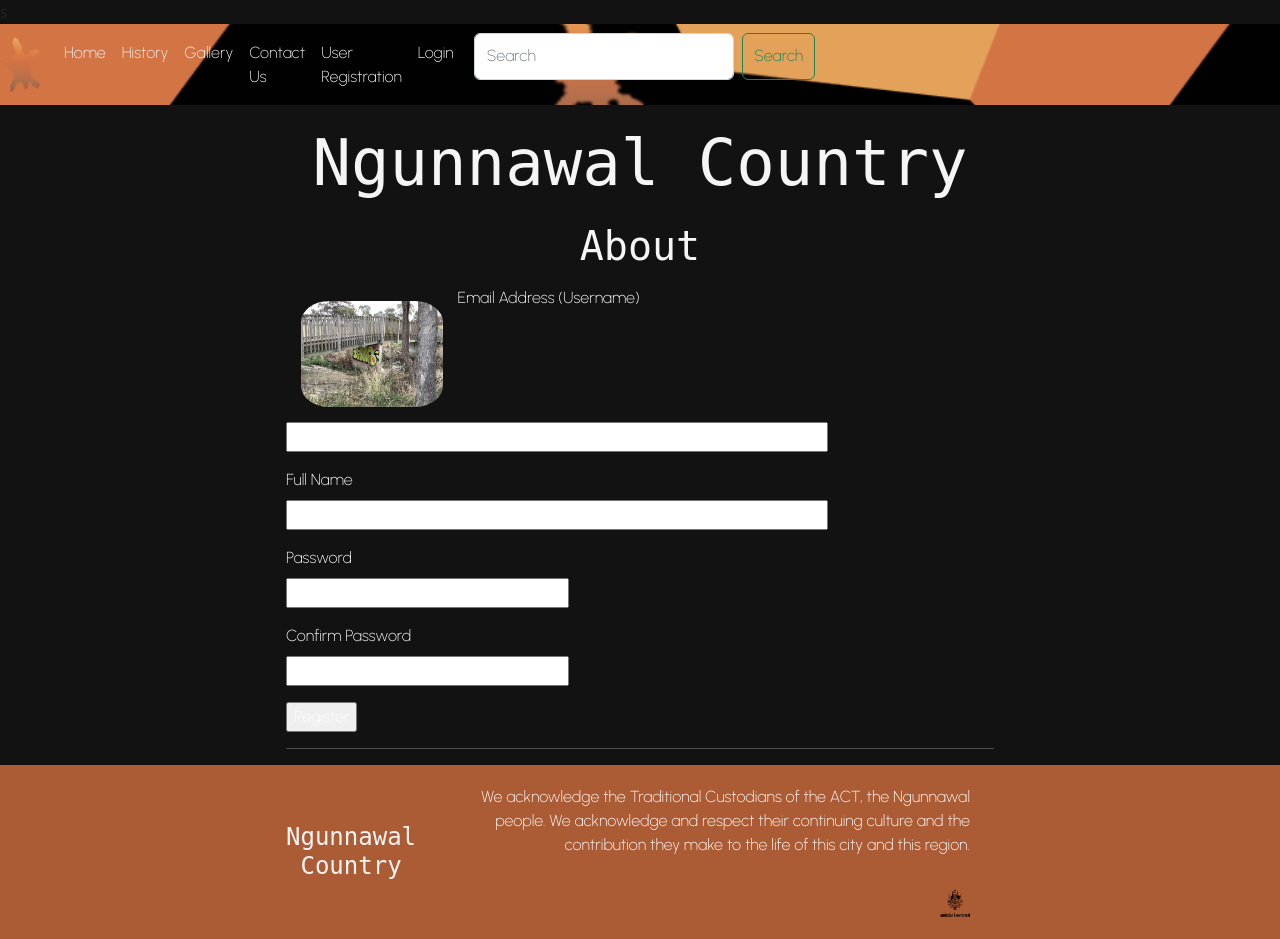
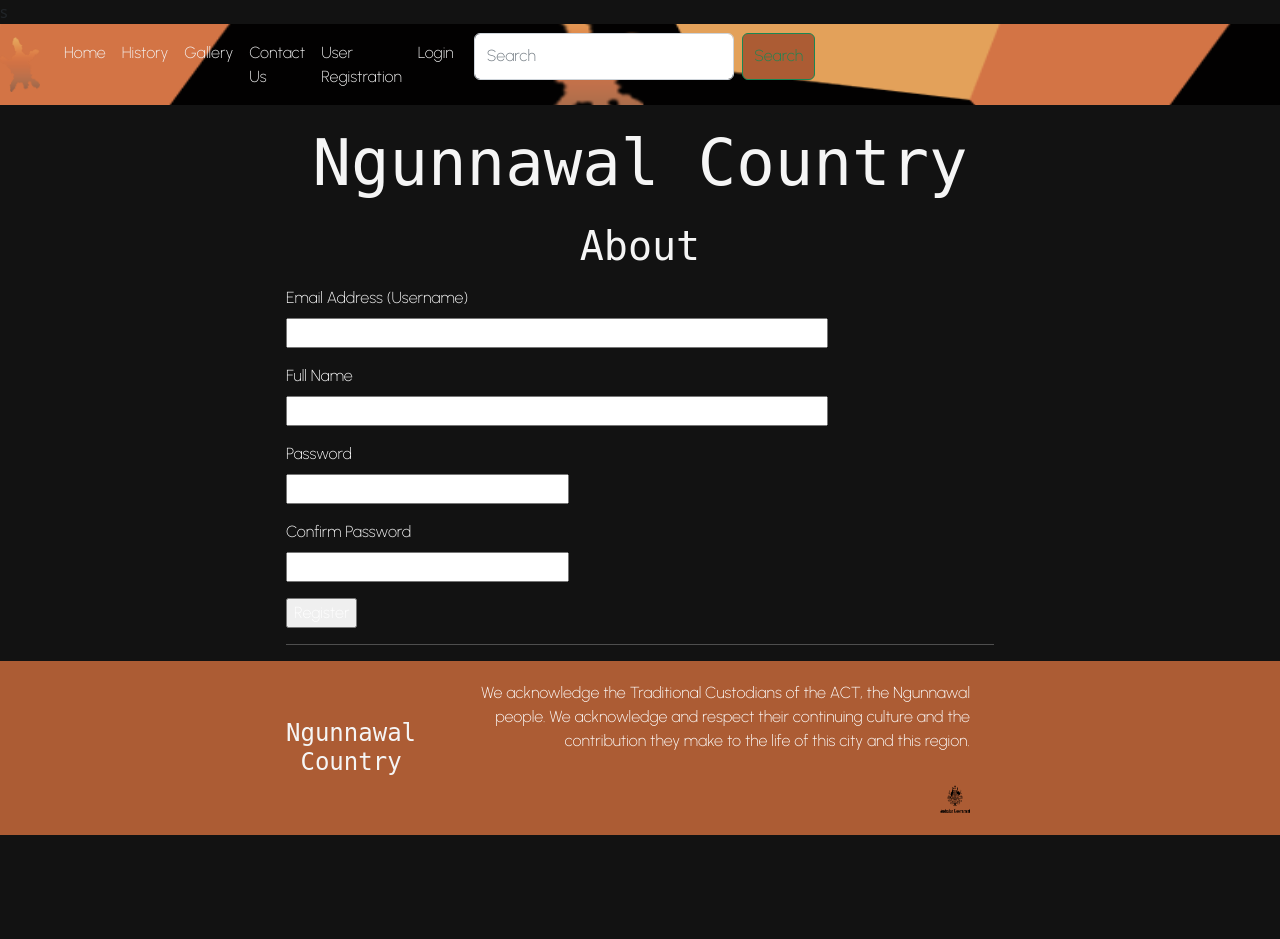
Before and after one commit to 4060269/NgunnawalCountryFlaskAssessment5-6-7, a Flask app: page /register in a window 1280 px wide. After the commit the page ends 835 px from the top, so only its background shows below. Run offline with Flask 2, Linux system fonts and the light colour scheme; some libraries are stand-ins or nearby versions; some web fonts are replaced.

Commit message:
update UI

```diff
--- a/forms.py
+++ b/forms.py
@@ -1,5 +1,5 @@
 from flask_wtf import FlaskForm
-from wtforms.validators import DataRequired, Email, EqualTo, ValidationError                     # from prototypes or framework, create an instance
+from wtforms.validators import DataRequired, Email, EqualTo, ValidationError  # from prototypes or framework, create an instance
 from wtforms import StringField, SubmitField, IntegerField, PasswordField
 from models import User
 
@@ -7,7 +7,8 @@ class ContactForm (FlaskForm):                                          # create
     name = StringField("Name", validators=[DataRequired()])             # defined as stringfield, to indicate string data
     email = StringField("Email", validators=[DataRequired(), Email()])  # text in double quotes are displayed on form by using jinja block
     message = StringField("Message", validators=[DataRequired()])       # validators make it a requirement to put infomation in all boxes, email() makes it to be a vaild one
-    submit = SubmitField('Submit')                                      # Submit text would be inside button
+    submit = SubmitField('Submit', render_kw={"class": "btn btn-primary btn-block"}) # Submit text would be inside button
+                                    #this does not work yet
 class RegistrationForm(FlaskForm):
     email_address = StringField("Email Address (Username)", validators=[DataRequired(), Email()])
     name = StringField("Full Name", validators=[DataRequired()])
--- a/static/styles.css
+++ b/static/styles.css
@@ -118,6 +118,7 @@ body {
 
 .btn {
     text-align: center;
+    background-color: #ac5c34;
     vertical-align: middle;
     padding: .67em;
     cursor: pointer;
@@ -130,9 +131,9 @@ body {
 .btn-header {
     display: block;
     margin: 0 auto;
+    background-color: #ac5c34;
     color: white;
     border: 2px solid #333;
-    background-color: rgba(255, 255, 255, 0);
     border-radius: 1;
     font-size: 1em;
     font-weight: lighter;
--- a/templates/login.html
+++ b/templates/login.html
@@ -25,7 +25,7 @@
             <span style="color: red;">[{{ error }}]</span>
             {% endfor %}
         </p>
-        <p> {{ form.submit() }} </p>
+        <p> {{ form.submit(class='.btn-color') }} </p>
     </form>
 {% endblock %}
 
--- a/templates/template.html
+++ b/templates/template.html
@@ -118,11 +118,6 @@ s
         {% block cellContent1 %} {% endblock %}
     </p>
 
-    <img
-      class="about-logic-image"
-      src="/static/Images/Content/ngunnawal-spelio.png"
-    />
-
     <p>
         {% block cellContent2 %} {% endblock %}
     </p>
```
